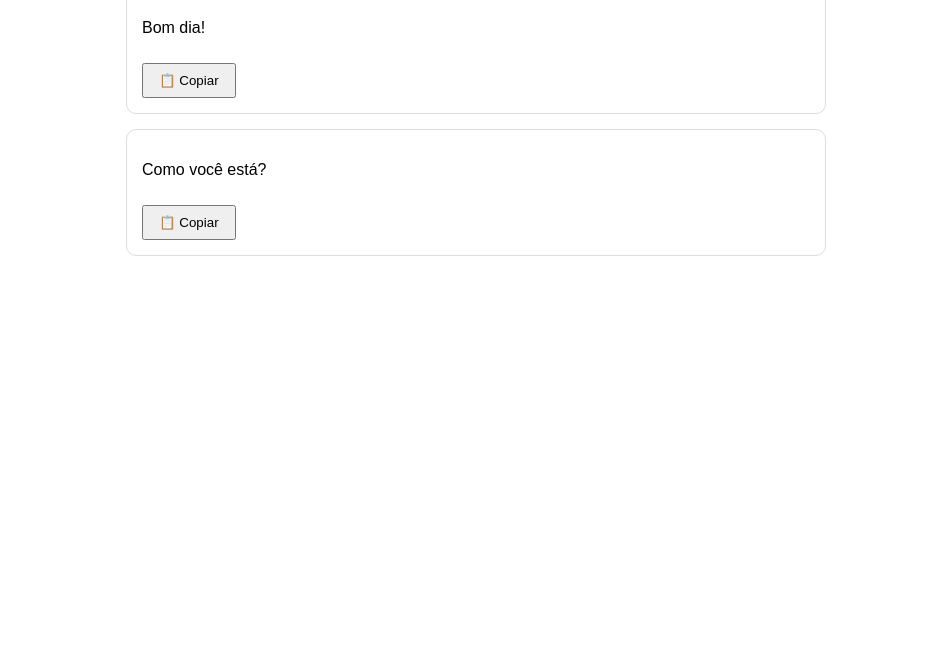
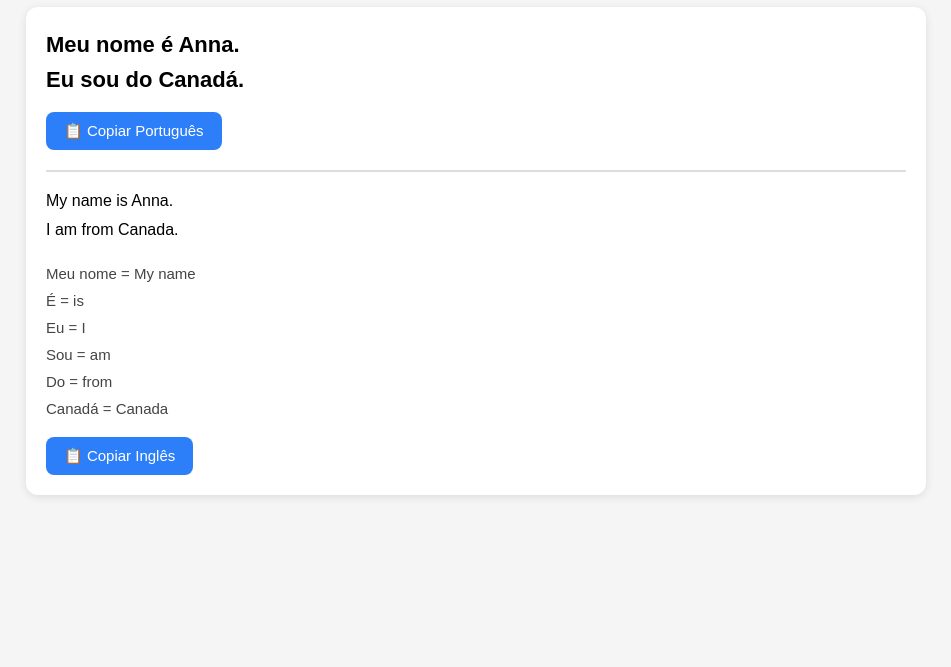
Before and after one commit to kamobirais-sudo/Frases-Anki-, a plain HTML site: page index.html in a window 1280 px wide. Shown: the part 133-800 px from the top of the page, without its empty margins (164-1115 px from the left). Drawn offline with Linux system fonts and the light colour scheme.

Commit message:
Update index.html

```diff
--- a/index.html
+++ b/index.html
@@ -1,32 +1,65 @@
 <!DOCTYPE html>
-<html lang="pt-br">
+<html lang="pt-BR">
 
 <head>
-
 <meta charset="UTF-8">
-
-<title>Frases</title>
+<title>Frases em Português</title>
 
 <style>
 
 body{
-    font-family: Arial;
-    max-width:700px;
-    margin:auto;
-    padding:40px;
+    font-family: Arial, sans-serif;
+    max-width: 900px;
+    margin: 40px auto;
+    padding: 20px;
+    background:#f5f5f5;
+}
+
+h1{
+    text-align:center;
 }
 
 .frase{
-    border:1px solid #ddd;
-    padding:15px;
-    margin-bottom:15px;
-    border-radius:10px;
+    background:white;
+    border-radius:12px;
+    padding:20px;
+    margin-bottom:30px;
+    box-shadow:0 2px 8px rgba(0,0,0,.1);
+}
+
+.portugues{
+    font-size:22px;
+    font-weight:bold;
+    line-height:1.6;
+}
+
+.ingles{
+    margin-top:20px;
+    padding-top:15px;
+    border-top:2px solid #ddd;
+    line-height:1.8;
+}
+
+.vocabulario{
+    margin-top:15px;
+    color:#444;
+    font-size:15px;
 }
 
 button{
-    margin-top:10px;
-    padding:8px 15px;
+    margin-top:15px;
+    margin-right:10px;
+    padding:10px 18px;
+    border:none;
+    border-radius:8px;
+    background:#2d7ff9;
+    color:white;
     cursor:pointer;
+    font-size:15px;
+}
+
+button:hover{
+    background:#165ec9;
 }
 
 </style>
@@ -35,54 +68,82 @@ button{
 
 <body>
 
-<h1>Minhas Frases</h1>
+<h1>Frases em Português</h1>
 
 <div class="frase">
 
-<p id="f1">
+<div class="portugues" id="pt1">
+Meu nome é Anna.<br>
+Eu sou do Canadá.
+</div>
 
-Bom dia!
+<button onclick="copiar('pt1',this)">
+📋 Copiar Português
+</button>
 
-</p>
+<div class="ingles">
 
-<button onclick="copiar('f1')">
+<div id="en1">
+My name is Anna.<br>
+I am from Canada.
+</div>
 
-📋 Copiar
+<div class="vocabulario">
 
+Meu nome = My name<br>
+É = is<br>
+Eu = I<br>
+Sou = am<br>
+Do = from<br>
+Canadá = Canada
+
+</div>
+
+<button onclick="copiarTraducao(this)">
+📋 Copiar Inglês
 </button>
 
 </div>
-
-<div class="frase">
-
-<p id="f2">
-
-Como você está?
-
-</p>
-
-<button onclick="copiar('f2')">
-
-📋 Copiar
-
-</button>
 
 </div>
 
 <script>
 
-function copiar(id){
+function copiar(id,botao){
 
-const texto=document.getElementById(id).innerText;
+    const texto=document.getElementById(id).innerText;
 
-navigator.clipboard.writeText(texto);
+    navigator.clipboard.writeText(texto);
 
-alert("Frase copiada!");
+    feedback(botao);
+
+}
+
+function copiarTraducao(botao){
+
+    const bloco=botao.parentElement;
+
+    const texto=bloco.children[0].innerText;
+
+    navigator.clipboard.writeText(texto);
+
+    feedback(botao);
+
+}
+
+function feedback(botao){
+
+    const original=botao.innerHTML;
+
+    botao.innerHTML="✅ Copiado!";
+
+    setTimeout(()=>{
+        botao.innerHTML=original;
+    },1500);
 
 }
 
 </script>
 
 </body>
-
 </html>
```
